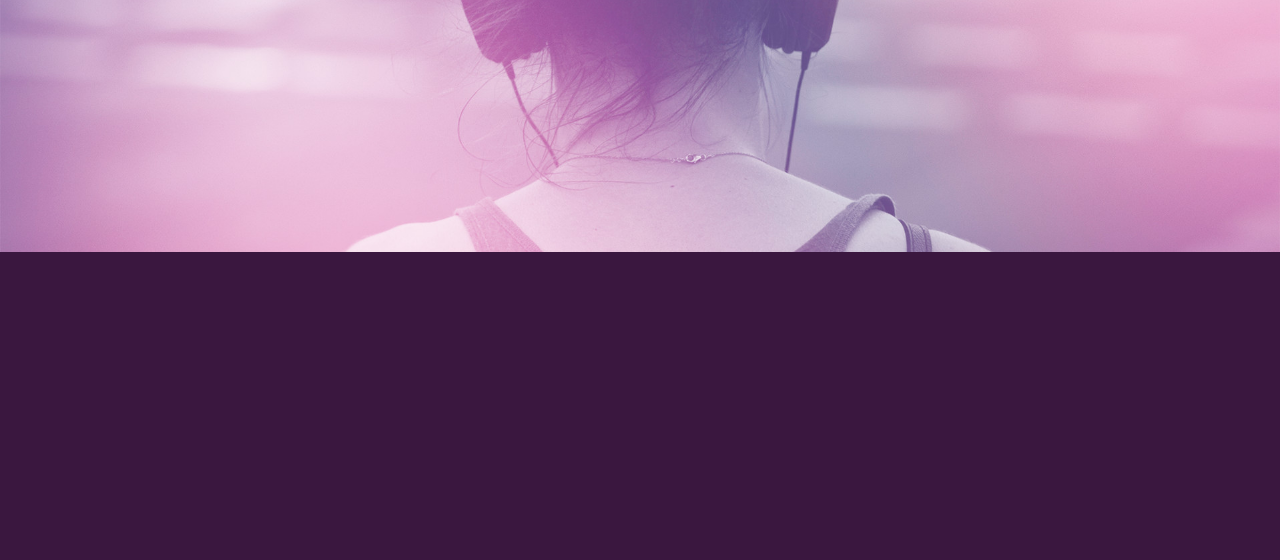
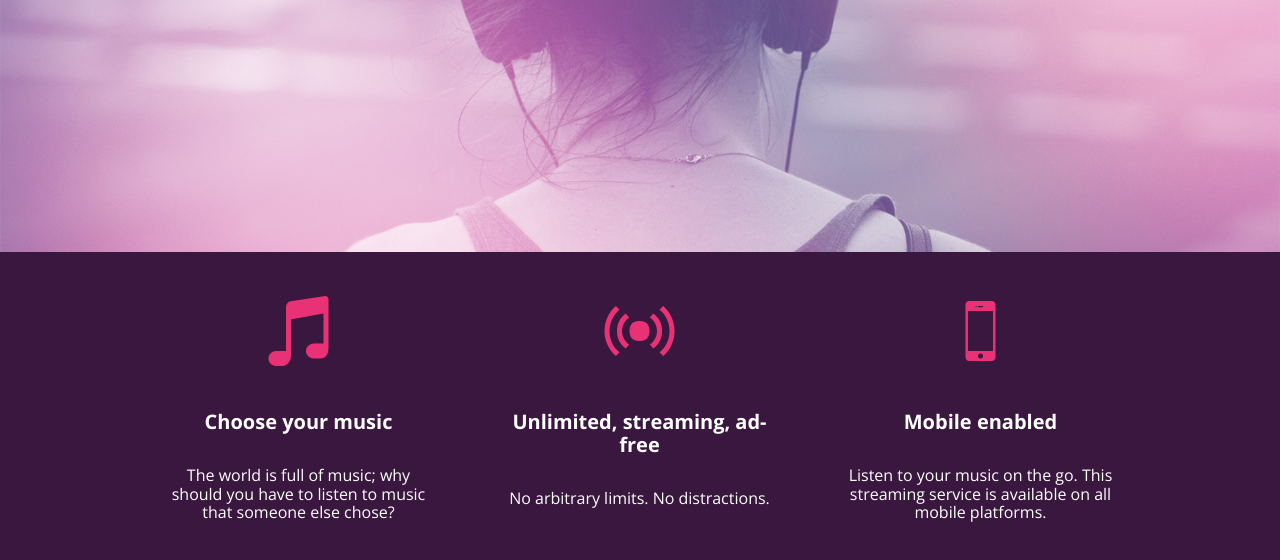
Before and after one commit to Tabr0793/bloc-jams, a plain HTML site: page index.html in a window 1280 px wide. Shown: the part 442-1002 px from the top of the page. Drawn offline with nearby package versions, Linux system fonts and the light colour scheme.

Commit message:
Assignment 22 completed

```diff
--- a/index.html
+++ b/index.html
@@ -38,6 +38,7 @@
                  <p class="point-description">Listen to your music on the go. This streaming service is available on all mobile platforms.</p>
              </div>
          </section>
+         <script src="scripts/utilities.js"></script>
          <script src="scripts/landing.js"></script>
        </body>
  </html>
--- a/scripts/landing.js
+++ b/scripts/landing.js
@@ -1,18 +1,19 @@
 var pointsArray = document.getElementsByClassName('point');
 
-  var animatePoints = function(points) {
-      var revealPoint = function(index) {
-          points[index].style.opacity = 1;
-          points[index].style.transform = "scaleX(1) translateY(0)";
-          points[index].style.msTransform = "scaleX(1) translateY(0)";
-          points[index].style.WebkitTransform = "scaleX(1) translateY(0)";
+      var revealPoint = function(point) {
+          point.style.opacity = 1;
+          point.style.transform = "scaleX(1) translateY(0)";
+          point.style.msTransform = "scaleX(1) translateY(0)";
+          point.style.WebkitTransform = "scaleX(1) translateY(0)";
    }
+var animatePoints = function(points) {
+  forEach(points, revealPoint);
+ };
 
-    for (var i = 0; i < points.legth; i++) {
-      revealPoint(i);
-    }
- };
  window.onload = function() {
+   if (window.innerHeight > 950) {
+         animatePoints(pointsArray);
+     }
    var sellingPoints = document.getElementsByClassName('selling-points')[0];
    var scrollDistance = sellingPoints.getBoundingClientRect().top - window.innerHeight + 200;
    window.addEventListener('scroll', function(event) {
--- /dev/null
+++ b/scripts/utilities.js
@@ -0,0 +1,5 @@
+function forEach(array, callBack) {
+  for (var i = 0; i < array.length; i++) {
+    callBack(array[i]);
+  }
+}
```
